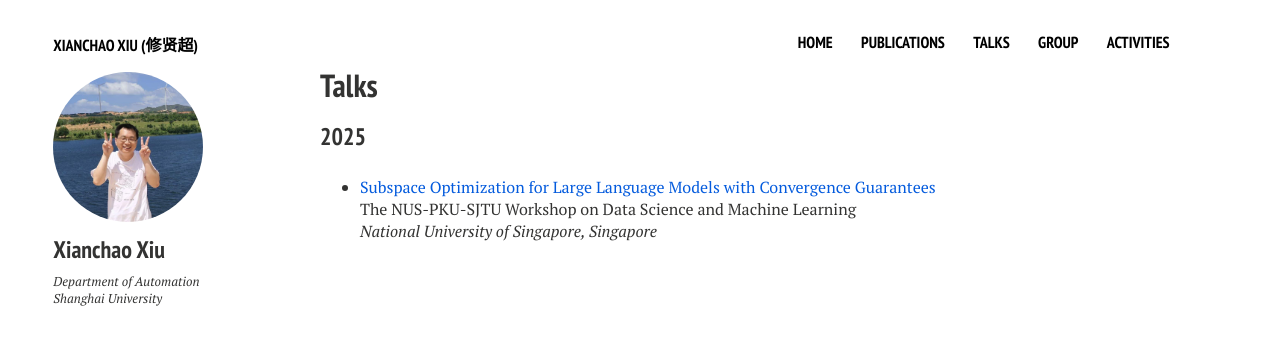
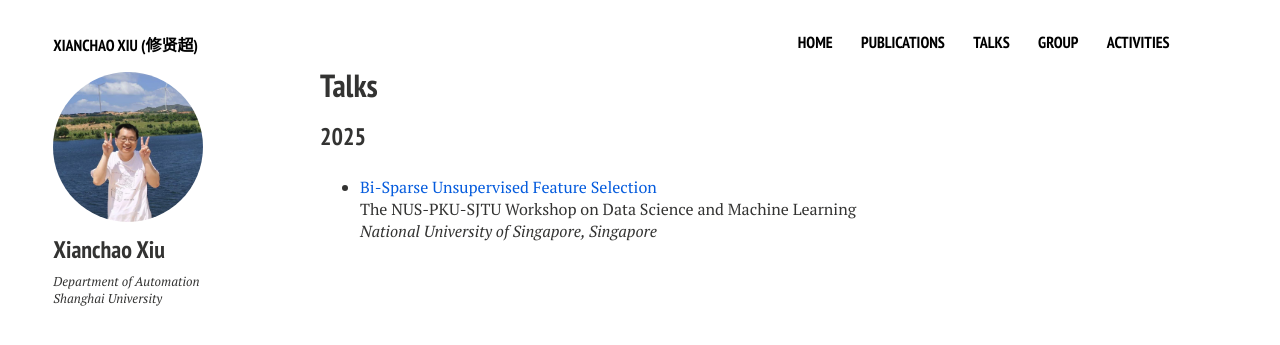
Before and after one commit to xianchaoxiu/xianchaoxiu.github.io, a Jekyll site: the page built from talks/index.md, in a window 1280 px wide. Shown: the top 345 px of the page. Built offline with Jekyll 4.4.1, drawn with Linux system fonts in a browser that asks for light colours; nearby versions of some CDN libraries.

Commit message:
Update index.md

```diff
--- a/talks/index.md
+++ b/talks/index.md
@@ -12,6 +12,6 @@ share: false
 
 ### 2025
 
-* <a href="https://ieeexplore.ieee.org/document/9887978" class="textlink" target="_blank">Subspace Optimization for Large Language Models with Convergence Guarantees</a><br>
+* <a href="../talks/2024-CDC.pdf" class="textlink" target="_blank">Bi-Sparse Unsupervised Feature Selection</a><br>
 The NUS-PKU-SJTU Workshop on Data Science and Machine Learning<br>
 <i>National University of Singapore, Singapore</i><br>
```
